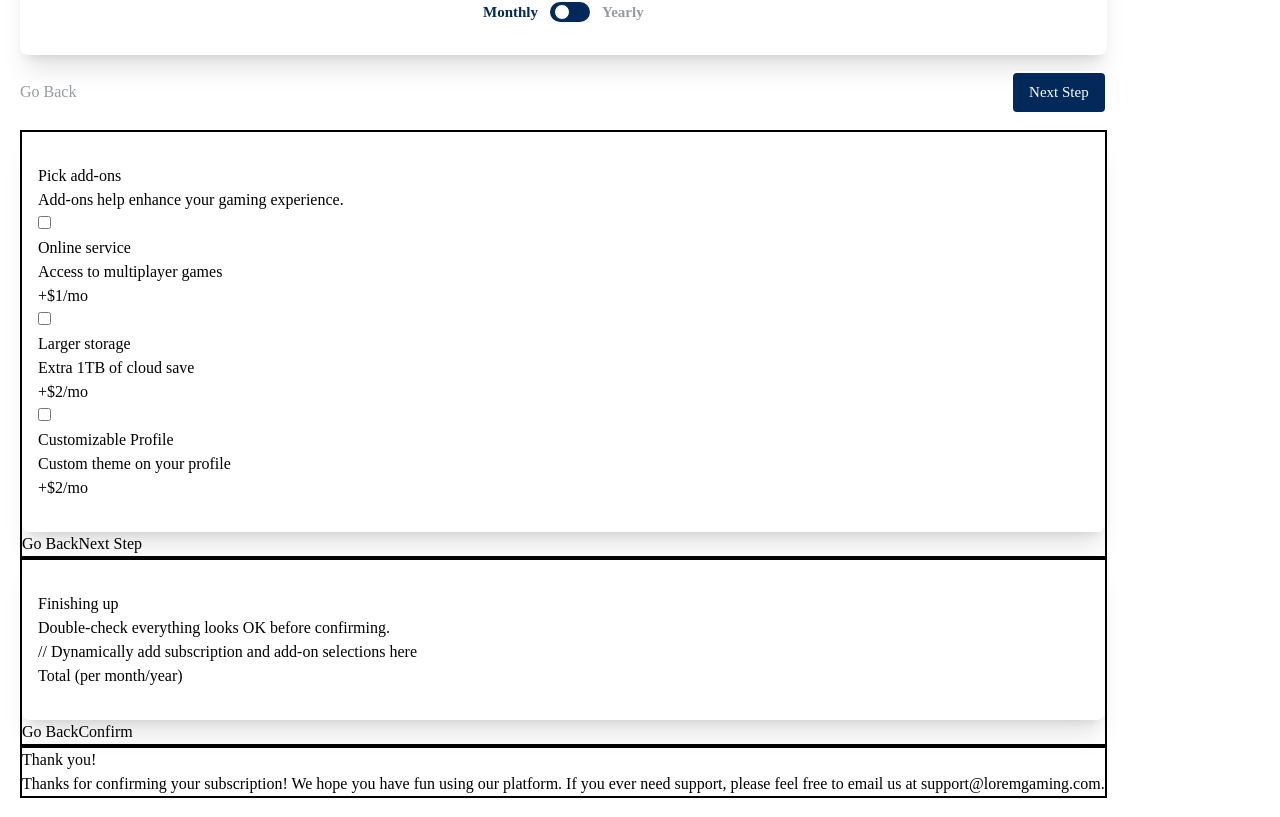
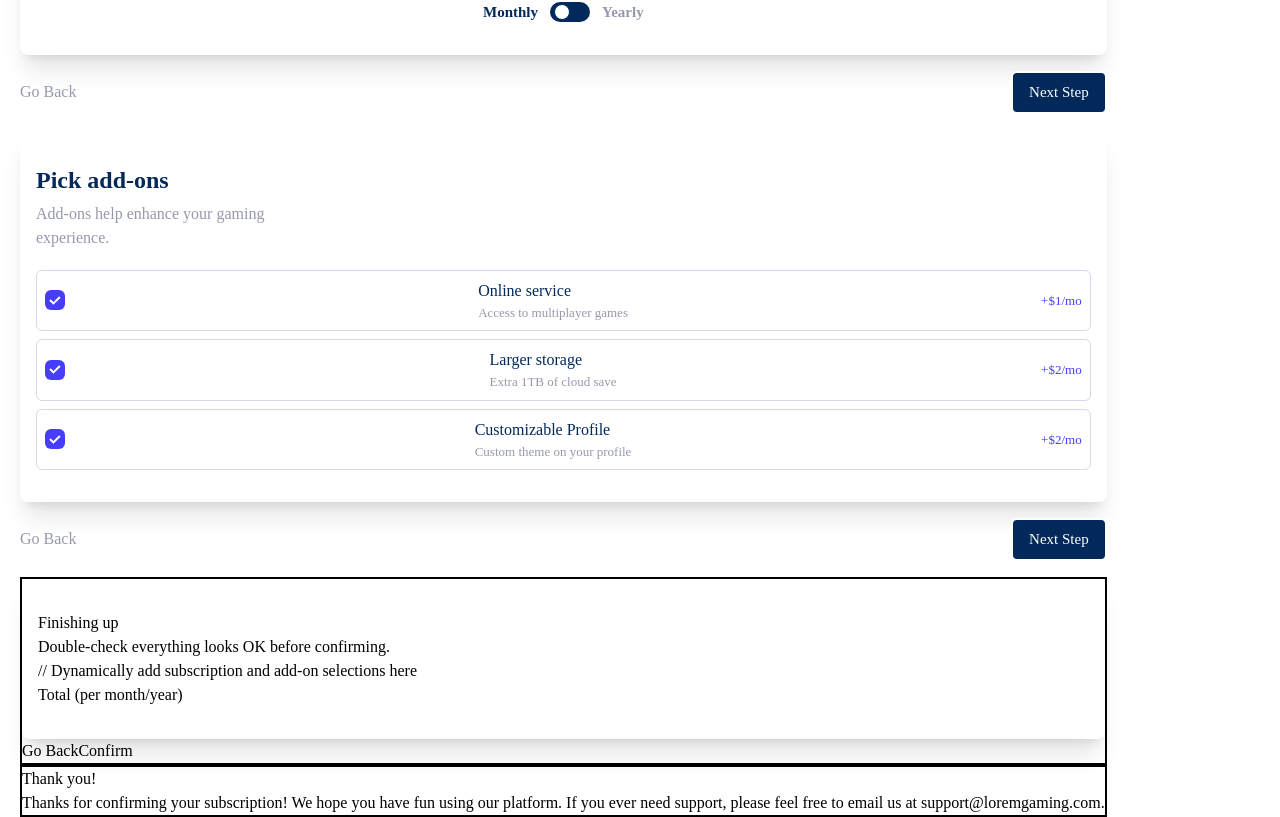
Before and after one commit to wx-it/multi-step-form, a React (Create React App) app: page / in a window 1280 px wide. Shown: the part 959-1776 px from the top of the page. Built offline with nearby package versions, Linux system fonts and the light colour scheme.

Commit message:
monthly step3 done

```diff
--- a/package.json
+++ b/package.json
@@ -36,6 +36,7 @@
     ]
   },
   "devDependencies": {
+    "@tailwindcss/forms": "^0.5.3",
     "autoprefixer": "^10.4.13",
     "postcss": "^8.4.19",
     "tailwindcss": "^3.2.4"
--- a/src/components/Step3.jsx
+++ b/src/components/Step3.jsx
@@ -1,37 +1,64 @@
 import React from 'react'
+import checkMark from '../assets/images/icon-checkmark.svg'
 
 const Step3 = () => {
   return (
-    <div className='border-2 border-black'>
+    <div>
       <div className="bg-White py-8 px-4 rounded-lg shadow-xl">
-      <h3>Pick add-ons</h3>
-         <p>Add-ons help enhance your gaming experience.</p>
-<div>
-  <input type="checkbox" name="" id=""/>
-  <h3>Online service</h3>
-  <p>Access to multiplayer games</p>
-  <p>+$1/mo</p>
+      <h3
+       className='text-Marine-blue text-xl font-bold'
+      >Pick add-ons</h3>
+         <p
+       className="text-Cool-gray w-72 my-1"
+         >Add-ons help enhance your gaming experience.</p>
+<div className='space-y-2 mt-5'>
+<div className='border border-Light-gray rounded-md flex items-center justify-between p-2'>
+  <div className="bg-Purplish-blue w-5 h-5 rounded-md p-1 flex items-center justify-center">
+    <img src={checkMark} alt="" />
+  </div>
+  <div>
+  <h3 className='font-medium text-Marine-blue'>Online service</h3>
+  <p className='text-Cool-gray text-sm'>Access to multiplayer games</p>
+  </div>
+  <p className='text-Purplish-blue text-sm'>+$1/mo</p>
 </div>
 
-<div>
-  <input type="checkbox" name="" id=""/>
-  <h3>Larger storage</h3>
-  <p>Extra 1TB of cloud save</p>
-  <p>+$2/mo</p>
+<div className='border border-Light-gray rounded-md flex items-center justify-between p-2'>
+    <div className="bg-Purplish-blue w-5 h-5 rounded-md p-1 flex items-center justify-center">
+    <img src={checkMark} alt="" />
+  </div>
+  <div>
+  <h3 className='font-medium text-Marine-blue'>Larger storage</h3>
+  <p  className='text-Cool-gray text-sm'>Extra 1TB of cloud save</p>
+  </div>
+  <p className='text-Purplish-blue text-sm'>+$2/mo</p>
 </div>
 
-<div>
-  <input type="checkbox" name="" id=""/>
-  <h3>Customizable Profile</h3>
-  <p>Custom theme on your profile</p>
-  <p>+$2/mo</p>
+<div className='border border-Light-gray rounded-md flex items-center justify-between p-2'>
+    <div className="bg-Purplish-blue w-5 h-5 rounded-md p-1 flex items-center justify-center">
+    <img src={checkMark} alt="" />
+  </div>
+  <div>
+  <h3 className='font-medium text-Marine-blue'>Customizable Profile</h3>
+  <p  className='text-Cool-gray text-sm'>Custom theme on your profile</p>
+  </div>
+  <p className='text-Purplish-blue text-sm'>+$2/mo</p>
 </div>
 
+</div>
       </div>
-<div>
-  <button>Go Back</button>
-  <button>Next Step</button>
+
+      <div
+className='flex justify-between'
+>
+    <button
+      className="text-Cool-gray font-medium"
+    >Go Back</button>
+    <button
+       className='border-2 bg-Marine-blue text-White text-bold px-4 py-2 rounded-md my-4 font-normal text-ms'
+    >Next Step</button>
 </div>
+
 
     </div>
   )
```
Also changed, not shown: 1 other file (tests, documents, lock files or other folders).
